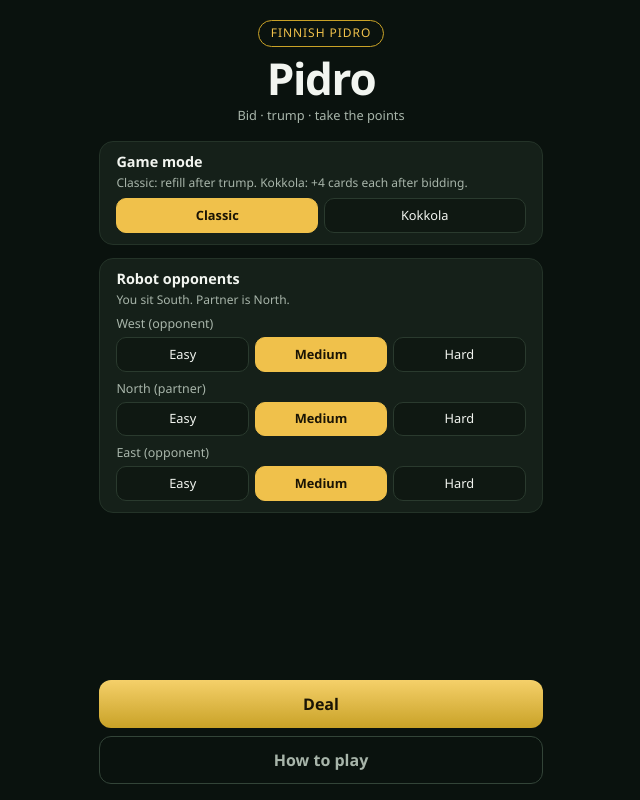
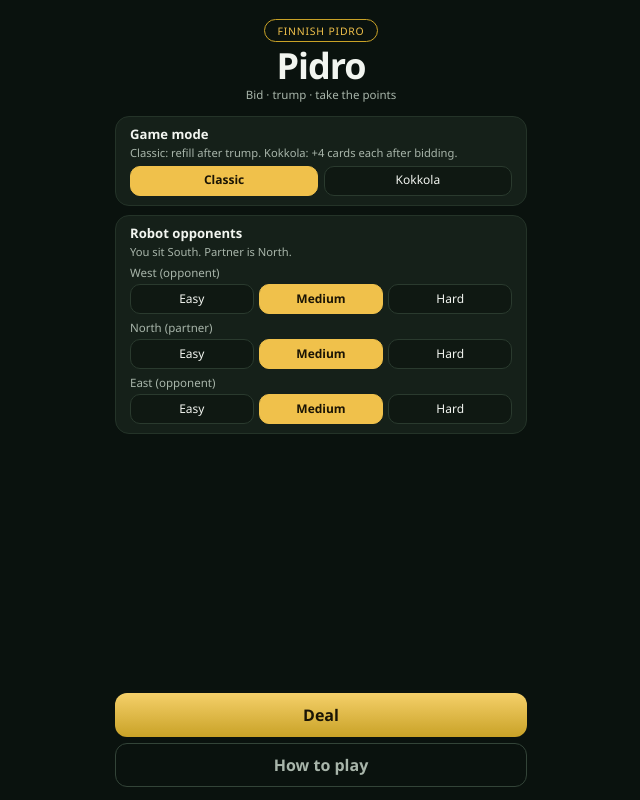
Before and after one commit to knybbe/pidro, a React (Vite) app: page / in a window 1280 px wide. Shown: the whole page, without its empty margins (319-959 px from the left). Built offline with nearby package versions, Linux system fonts and the light colour scheme.

Commit message:
v0.8.16 - Smooth fluid monotonic downscaling for Lobby landing page to eliminate inversion and button cutoff

```diff
--- a/package.json
+++ b/package.json
@@ -1,7 +1,7 @@
 {
   "name": "pidro",
   "private": true,
-  "version": "0.8.15",
+  "version": "0.8.16",
   "type": "module",
   "scripts": {
     "dev": "vite",
--- a/src/index.css
+++ b/src/index.css
@@ -80,16 +80,16 @@ button {
   min-height: 0;
   display: flex;
   flex-direction: column;
-  gap: clamp(0.45rem, 1.6vh, 1.25rem);
+  justify-content: space-between;
+  gap: clamp(0.25rem, 1.2vh, 1rem);
   padding:
-    clamp(0.45rem, 1.8vh, 1.25rem)
+    clamp(0.35rem, 1.4vh, 1.2rem)
     1.15rem
-    clamp(0.55rem, 2vh, 2rem);
-  max-width: clamp(480px, 35vw, 900px);
+    clamp(0.4rem, 1.6vh, 1.5rem);
+  max-width: clamp(440px, 35vw, 900px);
   margin: 0 auto;
   width: 100%;
   box-sizing: border-box;
-  /* Short screens may scroll; ≥600px is forced to fit (see media below) */
   overflow-x: hidden;
   overflow-y: auto;
   -webkit-overflow-scrolling: touch;
@@ -97,24 +97,24 @@ button {
 
 .lobby-hero {
   text-align: center;
-  padding: clamp(0.25rem, 1.5vh, 1.5rem) 0 clamp(0.15rem, 0.6vh, 0.5rem);
+  padding: clamp(0.1rem, 0.8vh, 0.8rem) 0 clamp(0.1rem, 0.4vh, 0.4rem);
   flex-shrink: 0;
 }
 
 .lobby-badge {
   display: inline-block;
-  font-size: 0.75rem;
+  font-size: clamp(0.65rem, 1.2vh, 0.75rem);
   letter-spacing: 0.08em;
   text-transform: uppercase;
   color: var(--accent);
   border: 1px solid var(--accent-dim);
   border-radius: 999px;
-  padding: 0.25rem 0.75rem;
-  margin-bottom: clamp(0.25rem, 1vh, 0.75rem);
+  padding: clamp(0.1rem, 0.4vh, 0.25rem) clamp(0.45rem, 1vw, 0.75rem);
+  margin-bottom: clamp(0.15rem, 0.6vh, 0.5rem);
 }
 
 .lobby h1 {
-  font-size: clamp(1.85rem, 5.5vh, 3.25rem);
+  font-size: clamp(1.45rem, 4.5vh, 2.85rem);
   margin: 0;
   letter-spacing: -0.03em;
   line-height: 1.05;
@@ -122,36 +122,43 @@ button {
 
 .lobby-sub {
   color: var(--muted);
-  margin: clamp(0.2rem, 0.7vh, 0.5rem) 0 0;
-  font-size: clamp(0.8rem, 1.6vh, 0.95rem);
+  margin: clamp(0.1rem, 0.4vh, 0.35rem) 0 0;
+  font-size: clamp(0.72rem, 1.4vh, 0.95rem);
   line-height: 1.3;
+  white-space: nowrap;
+  overflow: hidden;
+  text-overflow: ellipsis;
 }
 
 .lobby .panel {
   background: var(--bg-elevated);
   border-radius: var(--radius);
-  padding: clamp(0.55rem, 1.3vh, 1rem) 1rem clamp(0.6rem, 1.4vh, 1.15rem);
+  padding: clamp(0.35rem, 1vh, 0.8rem) 0.85rem clamp(0.4rem, 1.1vh, 0.95rem);
   border: 1px solid #243328;
   flex-shrink: 0;
 }
 
 .lobby .panel h2 {
   margin: 0 0 0.15rem;
-  font-size: clamp(0.9rem, 1.8vh, 1.05rem);
+  font-size: clamp(0.82rem, 1.5vh, 1.05rem);
 }
 
 .lobby .hint {
-  margin: 0 0 clamp(0.35rem, 1vh, 1rem);
+  margin: 0 0 clamp(0.2rem, 0.7vh, 0.65rem);
   color: var(--muted);
-  font-size: clamp(0.75rem, 1.5vh, 0.9rem);
+  font-size: clamp(0.7rem, 1.3vh, 0.88rem);
   line-height: 1.3;
+  display: -webkit-box;
+  -webkit-box-orient: vertical;
+  -webkit-line-clamp: 2;
+  overflow: hidden;
 }
 
 .diff-row {
   display: flex;
   flex-direction: column;
-  gap: 0.3rem;
-  margin-bottom: clamp(0.4rem, 1vh, 0.85rem);
+  gap: clamp(0.15rem, 0.4vh, 0.3rem);
+  margin-bottom: clamp(0.2rem, 0.7vh, 0.6rem);
 }
 
 .diff-row:last-child {
@@ -159,7 +166,7 @@ button {
 }
 
 .diff-label {
-  font-size: clamp(0.78rem, 1.5vh, 0.9rem);
+  font-size: clamp(0.72rem, 1.3vh, 0.88rem);
   color: var(--muted);
 }
 
@@ -175,12 +182,12 @@ button {
 }
 
 .pill {
-  padding: clamp(0.35rem, 0.9vh, 0.55rem) 0.35rem;
+  padding: clamp(0.25rem, 0.7vh, 0.45rem) 0.35rem;
   border-radius: 10px;
   background: #0f1812;
   border: 1px solid #2a3a2e;
   text-transform: capitalize;
-  font-size: clamp(0.8rem, 1.5vh, 0.9rem);
+  font-size: clamp(0.75rem, 1.4vh, 0.9rem);
   min-height: 0;
 }
 
@@ -194,87 +201,15 @@ button {
 .lobby-actions {
   display: flex;
   flex-direction: column;
-  gap: clamp(0.4rem, 1vh, 0.65rem);
+  gap: clamp(0.3rem, 0.8vh, 0.65rem);
   margin-top: auto;
   flex-shrink: 0;
   padding-top: 0.15rem;
 }
 
 .lobby-actions .btn {
-  min-height: clamp(40px, 6.5vh, 48px);
-  padding: clamp(0.45rem, 1vh, 0.75rem) 1.1rem;
-}
-
-/*
- * First page must fit the viewport when height ≥ 600px — no scroll, no clip.
- * Fluid clamps above already shrink chrome; this locks overflow and trims more.
- */
-@media (min-height: 600px) {
-  .lobby {
-    overflow: hidden;
-    justify-content: flex-start;
-  }
-
-  .lobby-hero {
-    padding-top: 0.35rem;
-  }
-
-  .lobby-sub {
-    /* One line when possible */
-    white-space: nowrap;
-    overflow: hidden;
-    text-overflow: ellipsis;
-  }
-
-  .lobby .hint {
-    /* Keep mode/robot blurbs short on mid-height phones */
-    display: -webkit-box;
-    -webkit-box-orient: vertical;
-    -webkit-line-clamp: 2;
-    overflow: hidden;
-  }
-}
-
-/* Extra headroom on short-but-≥600 landscape / small phones */
-@media (min-height: 600px) and (max-height: 720px) {
-  .lobby {
-    gap: 0.45rem;
-    padding-top: 0.35rem;
-    padding-bottom: 0.5rem;
-  }
-
-  .lobby-badge {
-    margin-bottom: 0.2rem;
-    padding: 0.12rem 0.55rem;
-    font-size: 0.68rem;
-  }
-
-  .lobby h1 {
-    font-size: 1.85rem;
-  }
-
-  .lobby .panel {
-    padding: 0.5rem 0.85rem 0.55rem;
-  }
-
-  .lobby .hint {
-    margin-bottom: 0.3rem;
-    font-size: 0.75rem;
-  }
-
-  .diff-row {
-    margin-bottom: 0.35rem;
-    gap: 0.2rem;
-  }
-
-  .pill {
-    padding: 0.32rem 0.25rem;
-    font-size: 0.8rem;
-  }
-
-  .lobby-actions .btn {
-    min-height: 40px;
-  }
+  min-height: clamp(36px, 5.5vh, 48px);
+  padding: clamp(0.35rem, 0.8vh, 0.75rem) 1.1rem;
 }
 
 .btn {
@@ -2287,49 +2222,6 @@ button.card.black {
   .score-target {
     font-size: 0.68rem;
   }
-  .lobby {
-    padding: 0.35rem 0.5rem 0.5rem;
-    gap: 0.35rem;
-  }
-  .lobby-badge {
-    font-size: 0.65rem;
-    padding: 0.12rem 0.45rem;
-    margin-bottom: 0.15rem;
-  }
-  .lobby h1 {
-    font-size: 1.45rem;
-  }
-  .lobby-sub {
-    font-size: 0.72rem;
-  }
-  .lobby .panel {
-    padding: 0.4rem 0.55rem 0.45rem;
-  }
-  .lobby .panel h2 {
-    font-size: 0.8rem;
-  }
-  .lobby .hint {
-    font-size: 0.68rem;
-    margin-bottom: 0.2rem;
-  }
-  .diff-row {
-    gap: 0.15rem;
-    margin-bottom: 0.25rem;
-  }
-  .diff-label {
-    font-size: 0.72rem;
-  }
-  .pill {
-    font-size: 0.72rem;
-    padding: 0.25rem 0.15rem;
-    border-radius: 6px;
-  }
-  .lobby-actions .btn {
-    min-height: 36px;
-    font-size: 0.85rem;
-    padding: 0.35rem 0.6rem;
-    border-radius: 8px;
-  }
 }
 
 /* 4K and Ultra-wide Displays (1400px+ width or 1000px+ height) */
```
